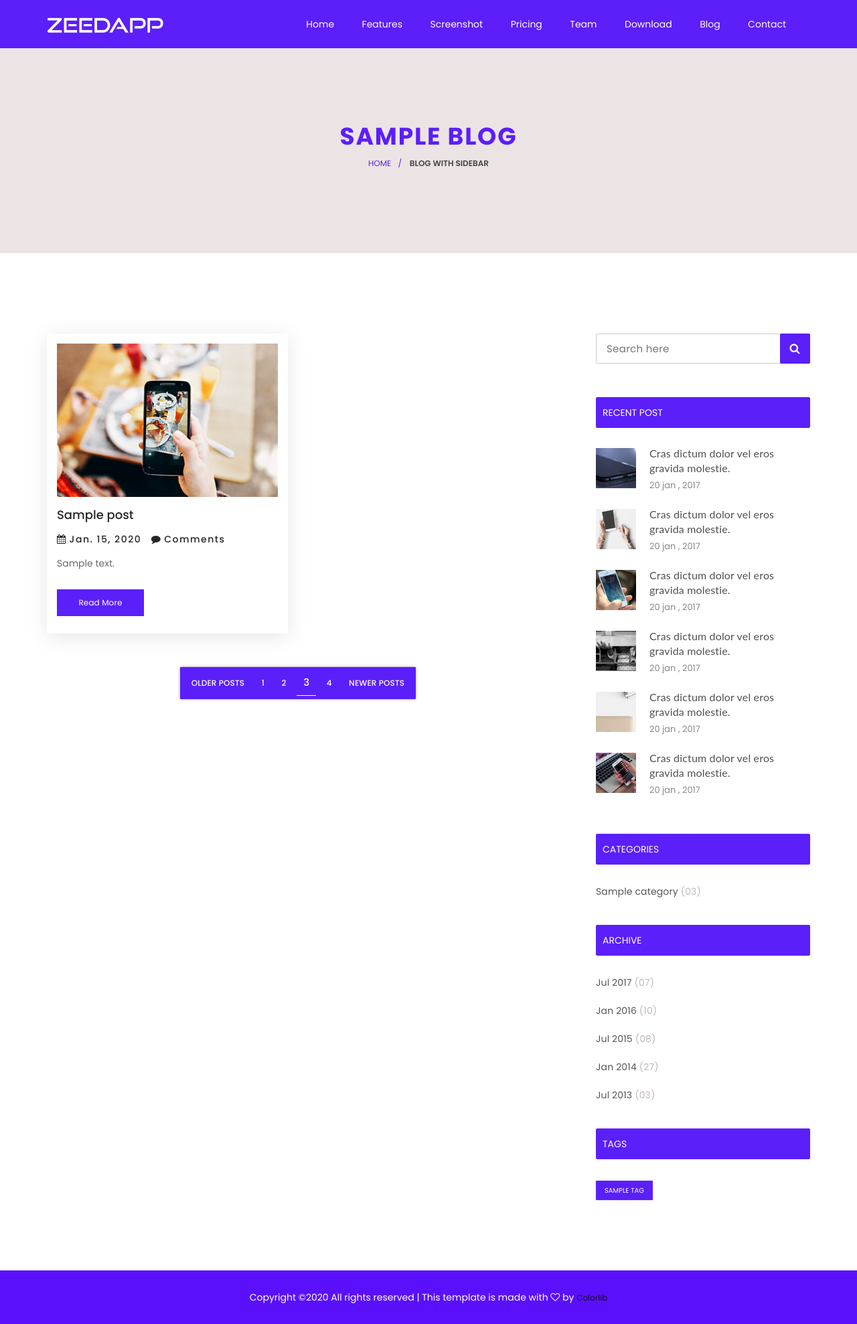
After one commit to thinklim/for-creator, a Django app: template blog/templates/blog/member_blog.html in a window 1280 px wide. The commit adds this page. Shown: the whole page at 67% size. Run offline with Django 3.2, Linux system fonts and the light colour scheme; tables that the repository leaves empty hold one stand-in row (values such as "Sample post"); the template is opened without the code that fills it: values that come from a table or form of the project are taken from there, most other values are stand-ins (such as "Sample title", 1, 10 or a date in 2020); data that the repository does not hold is empty; some libraries are stand-ins or nearby versions.

Commit message:
createMemberBlog
Member Blog 초기 페이지를 구현

```diff
--- a/blog/templates/blog/blog.html
+++ b/blog/templates/blog/blog.html
@@ -55,7 +55,7 @@
                                         {% if user.is_authenticated %}
                                             <li><a href="{% url 'login' %}"><img src="{% static 'img/icon/account.png' %}" alt="프로필" data-toggle="tooltip" data-placement="bottom" title="프로필"></a></li>
                                             {% if request.user|has_group:"Blogger" %}
-                                            <li><a href="{% url 'login' %}"><img src="{% static 'img/icon/home.png' %}" alt="내 블로그" data-toggle="tooltip" data-placement="bottom" title="내 블로그"></a></li>
+                                            <li><a href="{{user.get_username}}"><img src="{% static 'img/icon/home.png' %}" alt="내 블로그" data-toggle="tooltip" data-placement="bottom" title="내 블로그"></a></li>
                                             <li><a href="{% url 'login' %}"><img src="{% static 'img/icon/settings.png' %}" alt="블로그 설정" data-toggle="tooltip" data-placement="bottom" title="블로그 설정"></a></li>
                                             {% else %}
                                             <li><a href="#" data-toggle="modal" data-target="#createBlogModal"><img src="{% static 'img/icon/plus.png' %}" alt="블로그 만들기" data-toggle="tooltip" data-placement="bottom" title="블로그 만들기"></a></li>
--- /dev/null
+++ b/blog/templates/blog/member_blog.html
@@ -0,0 +1,284 @@
+<!DOCTYPE html>
+<html lang="en">
+
+<head>
+    <!--- Basic Page Needs  -->
+    <meta charset="utf-8">
+    <title>Zeedapp || App Landing Html Template</title>
+    <meta http-equiv="X-UA-Compatible" content="IE=edge">
+    <!-- Mobile Specific Meta  -->
+    <meta name="viewport" content="width=device-width, initial-scale=1, maximum-scale=1">
+    <!-- CSS -->
+    {% load static %}
+    <link rel="stylesheet" href="{% static 'css/bootstrap.min.css' %}">
+    <link rel="stylesheet" href="{% static 'css/jquery-ui.css' %}">
+    <link rel="stylesheet" href="{% static 'css/font-awesome.min.css' %}">
+    <link rel="stylesheet" href="{% static 'css/owl.carousel.min.css' %}">
+    <link rel="stylesheet" href="{% static 'css/slicknav.min.css' %}">
+    <link rel="stylesheet" href="{% static 'css/magnificpopup.css' %}">
+    <link rel="stylesheet" href="{% static 'css/jquery.mb.YTPlayer.min.css' %}">
+    <link rel="stylesheet" href="{% static 'css/typography.css' %}">
+    <link rel="stylesheet" href="{% static 'css/style.css' %}">
+    <link rel="stylesheet" href="{% static 'css/responsive.css' %}">
+    <!-- Favicon -->
+    <link rel="shortcut icon" type="image/png" href="{% static 'img/icon/favicon.ico' %}">
+    <!-- HTML5 Shim and Respond.js IE8 support of HTML5 elements and media queries -->
+    <!-- WARNING: Respond.js doesn't work if you view the page via file:// -->
+    <!--[if lt IE 9]>
+        <script src="https://oss.maxcdn.com/libs/html5shiv/3.7.0/html5shiv.js' %}"></script>
+        <script src="https://oss.maxcdn.com/libs/respond.js/1.4.2/respond.min.js' %}"></script>
+        <![endif]-->
+</head>
+
+<body>
+    <!-- preloader area start -->
+    <div id="preloader">
+        <div class="spinner"></div>
+    </div>
+    <!-- preloader area end -->
+    <!-- header area start -->
+    <header id="header">
+        <div class="header-area">
+            <div class="container">
+                <div class="row">
+                    <div class="menu-area">
+                        <div class="col-md-3 col-sm-12 col-xs-12">
+                            <div class="logo">
+                                <a href="index.html"><img src="{% static 'img/icon/logo.png' %}" alt="Zeedapp - App Landing Template"></a>
+                            </div>
+                        </div>
+                        <div class="col-md-9 hidden-xs hidden-sm">
+                            <div class="main-menu">
+                                <nav class="nav-menu">
+                                    <ul>
+                                        <li><a href="index.html#home">Home</a></li>
+                                        <li><a href="index.html#feature">Features</a></li>
+                                        <li><a href="index.html#screenshot">Screenshot</a></li>
+                                        <li><a href="index.html#pricing">Pricing</a></li>
+                                        <li><a href="index.html#team">Team</a></li>
+                                        <li><a href="index.html#download">Download</a></li>
+                                        <li><a href="index.html#blog">Blog</a></li>
+                                        <li><a href="index.html#contact">Contact</a></li>
+                                    </ul>
+                                </nav>
+                            </div>
+                        </div>
+                        <div class="col-sm-12 col-xs-12 visible-sm visible-xs">
+                            <div class="mobile_menu"></div>
+                        </div>
+                    </div>
+                </div>
+            </div>
+        </div>
+    </header>
+    <!-- header area end -->
+    <!-- crumbs area start -->
+    <div class="crumbs-area">
+        <div class="container">
+            <div class="row">
+                <div class="col-xs-12">
+                    <div class="crumbs-inner">
+                        <h2>{{blog.name}}</h2>
+                        <ul>
+                            <li><a href="index.html">Home</a></li>
+                            <li><span>Blog With Sidebar</span></li>
+                        </ul>
+                    </div>
+                </div>
+            </div>
+        </div>
+    </div>
+    <!-- crumbs area end -->
+    <!-- blog post area start -->
+    <div class="blog-post-area bp-with-sidebar pb--100">
+        <div class="container">
+            <div class="row">
+                <!-- blog list area start -->
+                <div class="col-md-8 col-sm-8 col-xs-12">
+                    <div class="row">
+                        <div class="blog-list">
+                            {% for post in object_list %}
+                            <div class="col-md-6 col-sm-12 col-xs-12">
+                                <div class="list-item">
+                                    <div class="blog-thumbnail">
+                                        <a href="{{username}}/{{post.slug_title}}"><img src="{% static 'img/blog/blog-post-img.jpg' %}" alt="blog thumbnail"></a>
+                                    </div>
+                                    <h2 class="blog-title"><a href="{{username}}/{{post.slug_title}}">{{post.title}}</a></h2>
+                                    <div class="blog-meta">
+                                        <ul>
+                                            <li><i class="fa fa-calendar"></i>{{post.created.date}}</li>
+                                            <li><i class="fa fa-comment"></i>Comments</li>
+                                        </ul>
+                                    </div>
+                                    <div class="blog-summery">
+                                        <p>{{post.content}}</p>
+                                    </div>
+                                    <a href="blog.html" class="read-more">Read More</a>
+                                </div>
+                            </div>
+                            {% endfor %}
+                        </div>
+                    </div>
+                    <!-- pagination area start -->
+                    <div class="pagination">
+                        <ul>
+                            <li><a href="#">OLDER POSTS</a></li>
+                            <li><a href="#">1</a></li>
+                            <li><a href="#">2</a></li>
+                            <li><span>3</span></li>
+                            <li><a href="#">4</a></li>
+                            <li><a href="#">NEWER POSTS</a></li>
+                        </ul>
+                    </div>
+                    <!-- pagination area end -->
+                </div>
+                <!-- blog list area end -->
+                <!-- sidebar area start -->
+                <div class="col-md-4 col-sm-4 col-xs-12">
+                    <div class="sidebar--area">
+                        <!-- widget search area start -->
+                        <div class="widget widget-search">
+                            <form action="#">
+                                <input type="text" placeholder="Search here">
+                                <button type="submit" id="search-submit"><i class="fa fa-search"></i></button>
+                            </form>
+                        </div>
+                        <!-- widget search area end -->
+                        <!-- widget recent post area start -->
+                        <div class="widget widget-recent-post">
+                            <div class="widget-title">
+                                <h2>Recent Post</h2>
+                            </div>
+                            <div class="recent--post-list">
+                                <div class="rc-single-post">
+                                    <div class="meta-thumb">
+                                        <a href="#"><img src="{% static 'img/sidebar/sidebar-thumb1.jpg' %}" alt="post thumb"></a>
+                                    </div>
+                                    <div class="meta--content">
+                                        <a href="#">Cras dictum dolor vel eros gravida molestie.</a>
+                                        <span class="up-time">20 jan , 2017 </span>
+                                    </div>
+                                </div>
+                                <div class="rc-single-post">
+                                    <div class="meta-thumb">
+                                        <a href="#"><img src="{% static 'img/sidebar/sidebar-thumb2.jpg' %}" alt="post thumb"></a>
+                                    </div>
+                                    <div class="meta--content">
+                                        <a href="#">Cras dictum dolor vel eros gravida molestie.</a>
+                                        <span class="up-time">20 jan , 2017 </span>
+                                    </div>
+                                </div>
+                                <div class="rc-single-post">
+                                    <div class="meta-thumb">
+                                        <a href="#"><img src="{% static 'img/sidebar/sidebar-thumb3.jpg' %}" alt="post thumb"></a>
+                                    </div>
+                                    <div class="meta--content">
+                                        <a href="#">Cras dictum dolor vel eros gravida molestie.</a>
+                                        <span class="up-time">20 jan , 2017 </span>
+                                    </div>
+                                </div>
+                                <div class="rc-single-post">
+                                    <div class="meta-thumb">
+                                        <a href="#"><img src="{% static 'img/sidebar/sidebar-thumb4.jpg' %}" alt="post thumb"></a>
+                                    </div>
+                                    <div class="meta--content">
+                                        <a href="#">Cras dictum dolor vel eros gravida molestie.</a>
+                                        <span class="up-time">20 jan , 2017 </span>
+                                    </div>
+                                </div>
+                                <div class="rc-single-post">
+                                    <div class="meta-thumb">
+                                        <a href="#"><img src="{% static 'img/sidebar/sidebar-thumb5.jpg' %}" alt="post thumb"></a>
+                                    </div>
+                                    <div class="meta--content">
+                                        <a href="#">Cras dictum dolor vel eros gravida molestie.</a>
+                                        <span class="up-time">20 jan , 2017 </span>
+                                    </div>
+                                </div>
+                                <div class="rc-single-post">
+                                    <div class="meta-thumb">
+                                        <a href="#"><img src="{% static 'img/sidebar/sidebar-thumb6.jpg' %}" alt="post thumb"></a>
+                                    </div>
+                                    <div class="meta--content">
+                                        <a href="#">Cras dictum dolor vel eros gravida molestie.</a>
+                                        <span class="up-time">20 jan , 2017 </span>
+                                    </div>
+                                </div>
+                            </div>
+                        </div>
+                        <!-- widget recent post area end -->
+                        <!-- widget categoriy area start -->
+                        <div class="widget widget-category">
+                            <div class="widget-title">
+                                <h2>Categories</h2>
+                            </div>
+                            <div class="widget--category-list">
+                                <ul>
+                                    {% for category in categories %}
+                                    <li><a href="{{username}}/{{category.slug_name}}">{{category.name}} <span>(03)</span></a></li>
+                                    {% endfor %}
+                                </ul>
+                            </div>
+                        </div>
+                        <!-- widget categoriy area end -->
+                        <!-- widget archive area start -->
+                        <div class="widget widget-archive">
+                            <div class="widget-title">
+                                <h2>Archive</h2>
+                            </div>
+                            <div class="widget--archive-list">
+                                <ul>
+                                    <li><a href="#">Jul 2017 <span>(07)</span></a></li>
+                                    <li><a href="#">Jan 2016 <span>(10)</span></a></li>
+                                    <li><a href="#">Jul 2015 <span>(08)</span></a></li>
+                                    <li><a href="#">Jan 2014 <span>(27)</span></a></li>
+                                    <li><a href="#">Jul 2013 <span>(03)</span></a></li>
+                                </ul>
+                            </div>
+                        </div>
+                        <!-- widget archive area end -->
+                        <!-- widget tags area start -->
+                        <div class="widget widget-tags">
+                            <div class="widget-title">
+                                <h2>Tags</h2>
+                            </div>
+                            <div class="widget-tag-list">
+                                {% for tag in tags %}
+                                <a href="{{username}}/{{tag.slug_name}}">{{tag.name}}</a>
+                                {% endfor %}
+                            </div>
+                        </div>
+                        <!-- widget tags area end -->
+                    </div>
+                </div>
+                <!-- sidebar area end -->
+            </div>
+        </div>
+    </div>
+    <!-- blog post area end -->
+    <!-- footer area start -->
+    <footer>
+        <div class="footer-area">
+            <div class="container">
+                <p><!-- Link back to Colorlib can't be removed. Template is licensed under CC BY 3.0. -->
+Copyright &copy;<script>document.write(new Date().getFullYear());</script> All rights reserved | This template is made with <i class="fa fa-heart-o" aria-hidden="true"></i> by <a href="https://colorlib.com" target="_blank">Colorlib</a>
+<!-- Link back to Colorlib can't be removed. Template is licensed under CC BY 3.0. --></p>
+            </div>
+        </div>
+    </footer>
+    <!-- footer area end -->
+
+    <!-- Scripts -->
+    <script src="{% static 'js/jquery-3.2.0.min.js' %}"></script>
+    <script src="{% static 'js/jquery-ui.js' %}"></script>
+    <script src="{% static 'js/bootstrap.min.js' %}"></script>
+    <script src="{% static 'js/jquery.slicknav.min.js' %}"></script>
+    <script src="{% static 'js/owl.carousel.min.js' %}"></script>
+    <script src="{% static 'js/magnific-popup.min.js' %}"></script>
+    <script src="{% static 'js/counterup.js' %}"></script>
+    <script src="{% static 'js/jquery.waypoints.min.js' %}"></script>
+    <script src="{% static 'js/jquery.mb.YTPlayer.min.js' %}"></script>
+    <script src="{% static 'js/theme.js' %}"></script>
+</body>
+
+</html>
--- a/blog/urls.py
+++ b/blog/urls.py
@@ -1,10 +1,11 @@
 from django.urls import path
-from .views import BlogView, add_blog
+from .views import BlogView, MemberBlogView, add_blog
 
 
 app_name = 'blog'
 
 urlpatterns = [
+    path('<str:username>', MemberBlogView.as_view(), name='member_blog'),
     path('add', add_blog, name='add'),
     path('', BlogView.as_view(), name='blog'),
 ]
```
Also changed, not shown: blog/views.py (+30 -4 lines).
